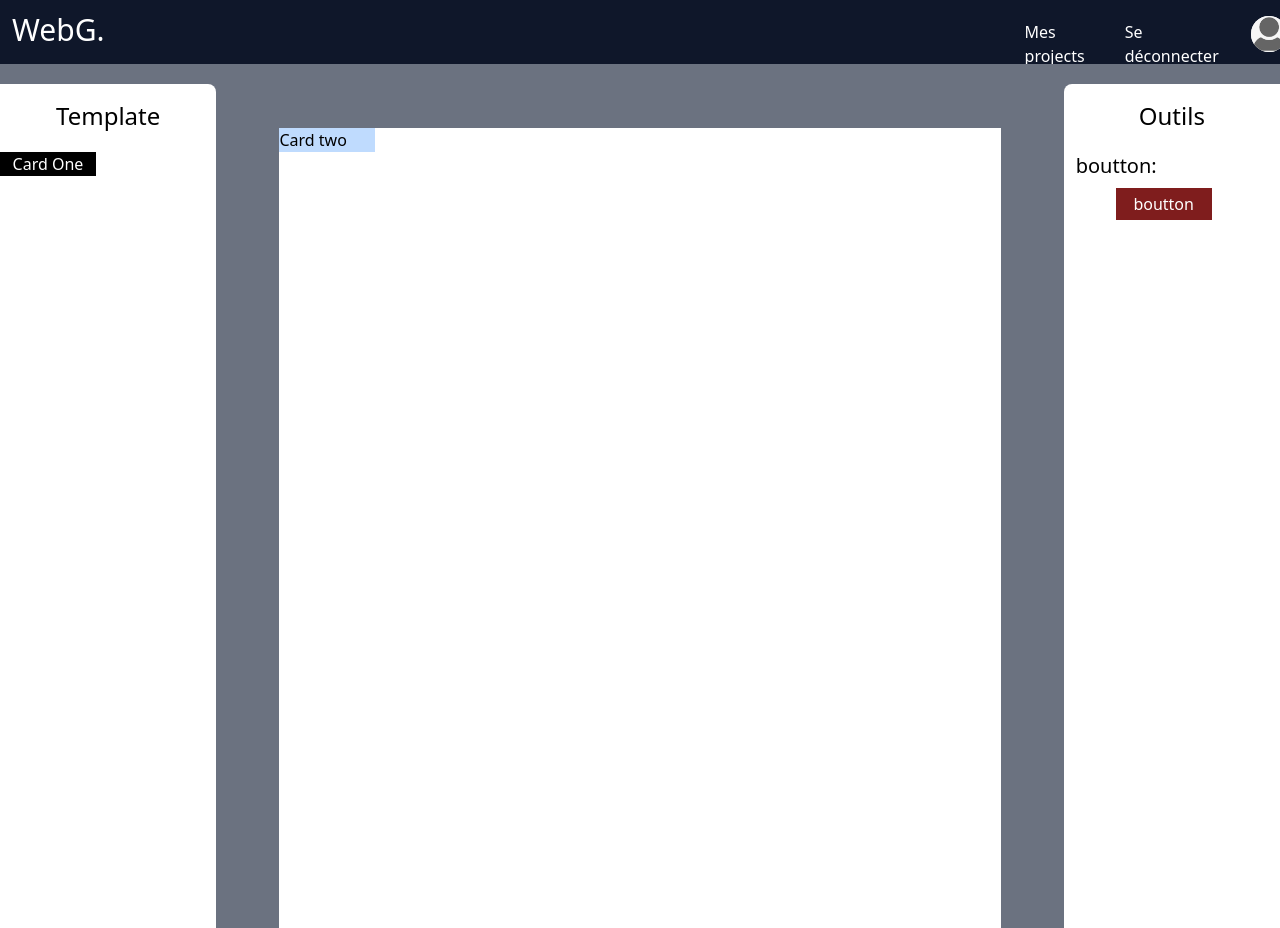
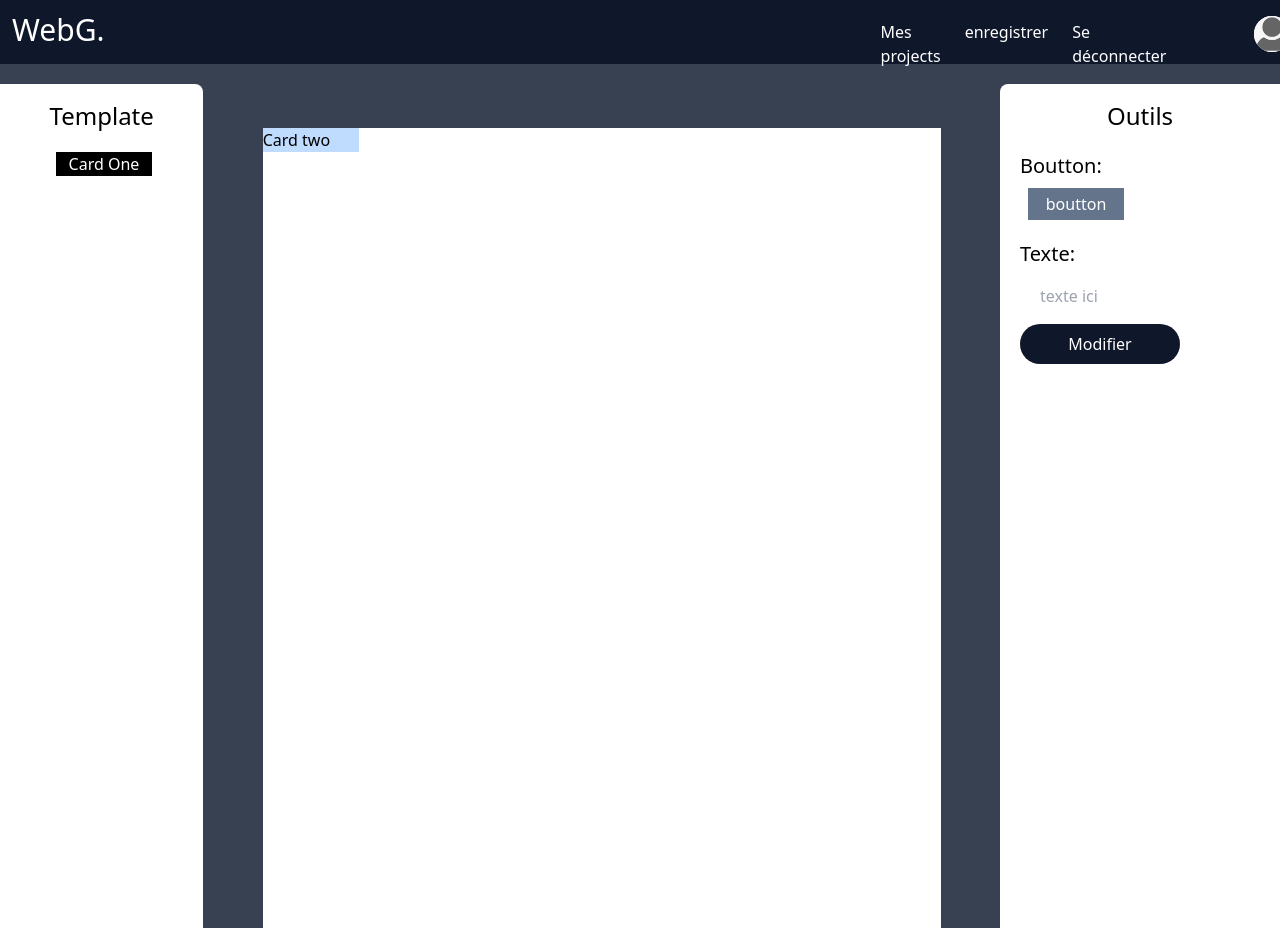
Before and after one commit to Kanel04/WebGenerator, a React (Vite) app: page /primary in a window 1280 px wide. Shown: the top 928 px of the page. Built offline with nearby package versions, Linux system fonts and the light colour scheme.

Commit message:
cloud and primary modified

```diff
--- a/src/pages/Cloud/index.jsx
+++ b/src/pages/Cloud/index.jsx
@@ -30,13 +30,11 @@ function CloudPage() {
                   </div>
               </LinkButton>
           </div>
-          <div className='bg-black h-screen w-screen flex flex-row' >
+          <div className='bg-gray-700  h-screen w-screen  flex flex-row ' >
     <CardProject></CardProject>
     <CardProject></CardProject>
     <CardProject></CardProject>
-              <CardProject></CardProject>
-              <CardProject></CardProject>
-              <CardProject></CardProject>
+
 
           </div>
     </div>
--- a/src/pages/Primary/index.jsx
+++ b/src/pages/Primary/index.jsx
@@ -15,14 +15,19 @@ const PrimaryPage = () => {
         <>
 
          <div className="">
-                <div className='bg-gray-500 h-screen flex flex-col'>
+                <div className='bg-gray-700 h-screen flex flex-col'>
                         <div className="bg-slate-900 h-16  flex flex-row">
 
                             <h1 className="text-3xl  text-white ml-3 py-3">WebG.</h1>
                         <div className='ml-60 pl-60'></div>
-                        <div className=" ml-96 pl-10 mt-3  ">
+                        <div className=" ml-60 pl-10 mt-3  ">
 
                             <LinkButton page="/cloud">Mes projects</LinkButton>
+
+                        </div>
+                        <div className=" ml-1 pl-1 mt-5  ">
+
+                            <button className='text-white'>enregistrer</button>
 
                         </div>
                             <div className=" ml-1 pl-1 mt-3  ">
@@ -30,8 +35,9 @@ const PrimaryPage = () => {
                                 <LinkButton page="/">Se déconnecter</LinkButton>
 
                             </div>
+
                             <LinkButton page="/profile">
-                            <div className='bg-white rounded-full w-9 h-9 mt-2 cursor-pointer'>
+                            <div className='bg-white rounded-full w-9 h-9 mt-2 ml-14 cursor-pointer'>
                            <label >
                                     <img src={Avatar} className="rounded-full cursor-pointer" alt="Avatar" />
                             </label>
@@ -43,24 +49,30 @@ const PrimaryPage = () => {
                             <h1 className="text-2xl mt-4">Template</h1>
 
                               <Board id="board-1" className="mt-5">
-                            <Card id="card-1" className="text-white bg-black w-24 cursor-pointer" >
+                            <Card id="card-1" className="text-white ml-14 bg-black w-24 cursor-pointer" >
                                 Card One
                             </Card>
                         </Board></div>
-                        <div className='bg-gray-500 w-28'></div>
+                        <div className='bg-gray-700 w-28'></div>
                     <Board id="board-2" className=" bg-white  mt-16  w-screen items-center h-screen">
                             <Card id="card-2" className="bg-blue-200 w-24 cursor-pointer"  >
                             <p>Card two</p>
                         </Card>
                     </Board>
-                        <div className='bg-gray-500 w-28'></div>
+                        <div className='bg-gray-700 w-28'></div>
                         <div className='mt-5 bg-white rounded-l-lg  h-screen  w-96'>
                             <h1 className='text-2xl text-center mt-4'>Outils</h1>
-                            <h1 className='text-xl ml-3 mt-5'>boutton:</h1>
+                            <h1 className='text-xl ml-5 mt-5'>Boutton:</h1>
                             <Board id='tols' className='ml-5'>
-                        <Card className="w-24 mt-2 ml-8">
-                            <button className='bg-red-900 w-24 h-8  text-white' >boutton</button>
+                        <Card className="w-24 mt-2 ml-2">
+                            <button className='bg-slate-500 w-24 h-8  text-white' >boutton</button>
                         </Card>
+                        <div className='mt-5 pr-5'>
+                                    <h1 className='text-xl'>Texte:</h1>
+                                    <input type="text" placeholder='texte ici' className=' mt-2 w-60 h-10 px-5 rounded-3xl' />
+                                    <button className='mt-2 bg-slate-900 w-40 h-10 text-white rounded-full ml-15'>Modifier</button>
+                        </div>
+
                             </Board>
 
                         </div>
```
